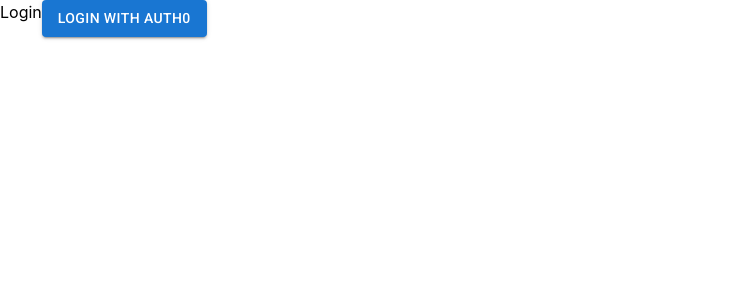
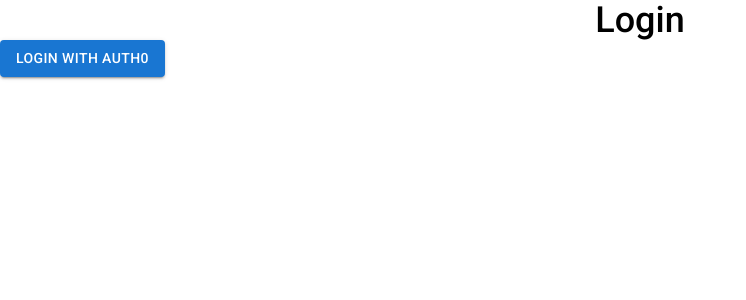
Before and after one commit to marbaez1714/the-scheduler, a React (Create React App) app: page / in a window 1280 px wide. Shown: the top 300 px of the page, without its empty margins (0-746 px from the left). Built offline with nearby package versions, Linux system fonts and the light colour scheme.

Commit message:
added basic components

```diff
--- a/src/App.tsx
+++ b/src/App.tsx
@@ -1,10 +1,10 @@
 import Navigation from "./navigation/Navigation";
+import {Auth0Provider} from "@auth0/auth0-react";
+import {BrowserRouter} from "react-router-dom";
 import "@fontsource/roboto/300.css";
 import "@fontsource/roboto/400.css";
 import "@fontsource/roboto/500.css";
 import "@fontsource/roboto/700.css";
-import {Auth0Provider} from "@auth0/auth0-react";
-import {BrowserRouter} from "react-router-dom";
 
 function App() {
   return (
--- /dev/null
+++ b/src/components/Screen/Screen.tsx
@@ -0,0 +1,7 @@
+import {ScreenProps} from "./types";
+
+const Screen = ({...rest}: ScreenProps) => {
+  return <div className="container mx-auto h-screen" {...rest} />;
+};
+
+export default Screen;
--- /dev/null
+++ b/src/components/Screen/index.ts
@@ -0,0 +1,2 @@
+export { default as Screen } from './Screen';
+export * from './Screen';
--- /dev/null
+++ b/src/components/Screen/types.ts
@@ -0,0 +1,3 @@
+import {HTMLProps} from "react";
+
+export interface ScreenProps extends HTMLProps<HTMLDivElement> {}
--- /dev/null
+++ b/src/components/Text/Text.tsx
@@ -0,0 +1,18 @@
+import classNames from "classnames";
+import {TextProps} from "./types";
+
+const Text = ({className, type = "normal", ...rest}: TextProps) => {
+  return (
+    <p
+      className={classNames([
+        "font-roboto",
+        {"text-base": type === "normal"},
+        {"text-4xl font-medium": type === "title"},
+        className,
+      ])}
+      {...rest}
+    />
+  );
+};
+
+export default Text;
--- /dev/null
+++ b/src/components/Text/index.ts
@@ -0,0 +1,2 @@
+export { default as Text } from './Text';
+export * from './Text';
--- /dev/null
+++ b/src/components/Text/types.ts
@@ -0,0 +1,5 @@
+import {HTMLProps} from "react";
+
+export interface TextProps extends HTMLProps<HTMLParagraphElement> {
+  type?: "normal" | "title";
+}
--- a/src/index.css
+++ b/src/index.css
@@ -16,6 +16,6 @@
     monospace;
 }
 
-#root {
-  height: 100vh;
+@font-face {
+  font-family: "Roboto";
 }
--- a/src/pages/Login/Login.tsx
+++ b/src/pages/Login/Login.tsx
@@ -1,15 +1,19 @@
 import {useAuth0} from "@auth0/auth0-react";
 import {Button} from "@mui/material";
+import {Screen} from "src/components/Screen";
+import {Text} from "src/components/Text";
 
 const Login = () => {
   const {loginWithRedirect} = useAuth0();
   return (
-    <div className="container mx-auto flex align-middle">
-      <h1>Login</h1>
+    <Screen>
+      <Text type="title" className="text-center">
+        Login
+      </Text>
       <Button onClick={loginWithRedirect} variant="contained">
         Login With Auth0
       </Button>
-    </div>
+    </Screen>
   );
 };
 
--- a/tailwind.config.js
+++ b/tailwind.config.js
@@ -1,8 +1,11 @@
 module.exports = {
   content: ["./src/**/*.tsx"],
   theme: {
-    container: {centered: true},
-    extend: {},
+    extend: {
+      fontFamily: {
+        roboto: ["Roboto"],
+      },
+    },
   },
   plugins: [],
 };
```
